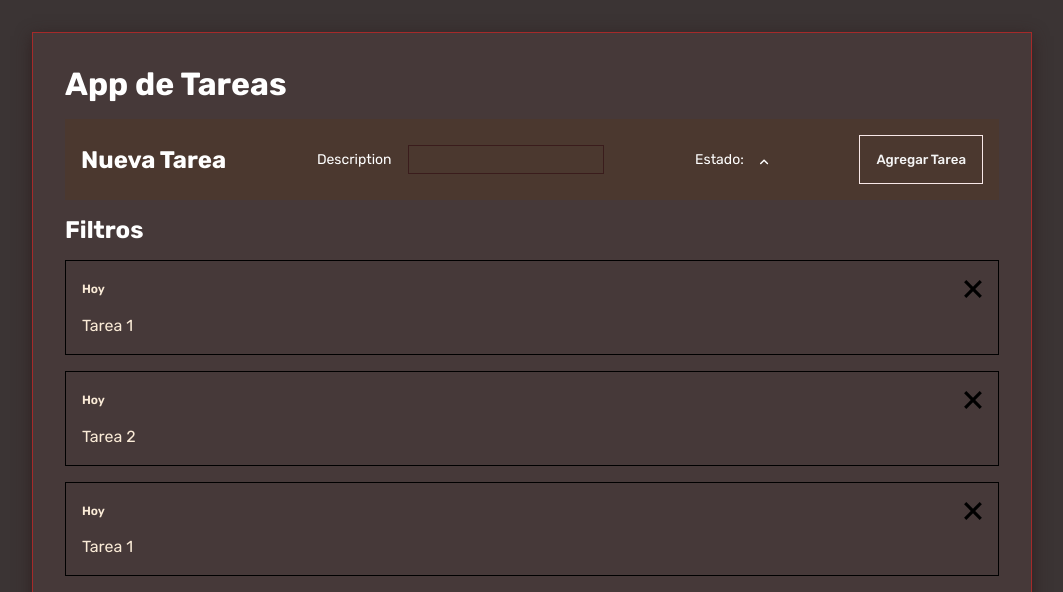
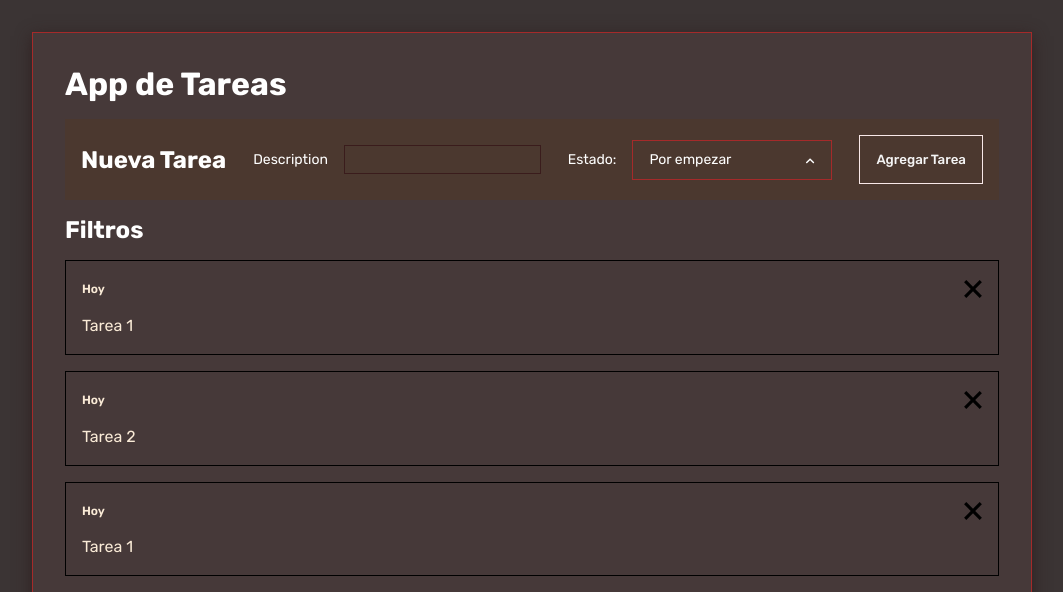
Before and after one commit to pablex72/task-manager-angular, an Angular app: page / in a window 1280 px wide. Shown: the top 592 px of the page, without its empty margins (108-1171 px from the left). Built offline with nearby package versions, Linux system fonts and the light colour scheme.

Commit message:
adicionando estilo a dropdown box

```diff
--- a/src/app/components/dropdown/dropdown.component.css
+++ /dev/null
@@ -1,3 +0,0 @@
-:host {
-  display: block;
-}
--- a/src/app/components/dropdown/dropdown.component.html
+++ b/src/app/components/dropdown/dropdown.component.html
@@ -1,11 +1,11 @@
 <div class="selectContainer">
   <div (click)="toggleDropdown()" class="select">
-    <ng-container *ngIf="optionSelected?.name; else placeholderTemplate">
+    <ng-container *ngIf="optionsSelected?.name; else placeholderTemplate">
       <p class="option-select">
-        <span>{{ optionSelected.name }}</span>
+        <span>{{ optionsSelected.name }}</span>
       </p>
     </ng-container>
-    <app-arrow />
+    <app-arrow [open]="open"/>
   </div>
   <div class="options" *ngIf="open">
     <div
--- /dev/null
+++ b/src/app/components/dropdown/dropdown.component.scss
@@ -0,0 +1,49 @@
+$select_width: 200px;
+$select_height: 40px;
+
+.selectContainer {
+  position:relative;
+  display: flex;
+  flex-direction: column;
+  cursor: pointer;
+  width: 100%;
+  min-width: $select_width;
+
+  .option-selected {
+    width: fit-content;
+  }
+
+  .select {
+    width: 100%;
+    color: white;
+    height: $select_height;
+    border: 1px solid brown;
+    font-size: 14px;
+    padding: 0 1rem;
+    display: flex;
+    align-items: center;
+    justify-content: space-between;
+
+    .withOpacity {
+      color: gray;
+    }
+
+    &:hover {
+      transition-duration: 0.3s;
+      filter: brightness(1.5);
+    }
+  }
+
+  .options {
+    position: fixed;
+    display: flex;
+    flex-direction: column;
+    margin-top: $select_height;
+    width: $select_width;
+    max-height: 200px;
+    overflow-y: scroll;
+    overflow-x: hidden;
+    border: 1px solid burlywood;
+    z-index: 999;
+  }
+}
--- a/src/app/components/dropdown/dropdown.component.ts
+++ b/src/app/components/dropdown/dropdown.component.ts
@@ -7,12 +7,12 @@ import { ArrowComponent } from "./components/arrow.component";
   standalone: true,
   imports: [BrowserModule, ArrowComponent],
   templateUrl: './dropdown.component.html',
-  styleUrls: ['./dropdown.component.css'],
+  styleUrls: ['./dropdown.component.scss'],
 })
 export class DropdownComponent {
   @Input() placeholder?: string
   @Input() options: any[] = []
-  @Input() optionSelected?: any
+  @Input() optionsSelected?: any
   @Output() onSelected: EventEmitter<any> = new EventEmitter<any>();
 
   public open: boolean = false;
--- a/src/app/components/todo-form/todo-form.component.html
+++ b/src/app/components/todo-form/todo-form.component.html
@@ -13,7 +13,7 @@
 
   <div class="form-group">
     <label for="description">Estado:</label>
-    <app-dropdown />
+    <app-dropdown [options]="statusOptions" [optionsSelected] = "newTodoStatus" (onSelected)="changeStatus($event)" />
   </div>
 
   <button type="submit">Agregar Tarea</button>
--- a/src/app/components/todo-form/todo-form.component.ts
+++ b/src/app/components/todo-form/todo-form.component.ts
@@ -31,6 +31,9 @@ export class TodoFormComponent {
     this.todosService.addTodo(newTodo)
     this.newTodoDescription = ''
     this.newTodoStatus = formOptions[0]
+  }
 
+  public changeStatus(newStatus: { value: TodoStatus; name: string}){
+    this.newTodoStatus = newStatus;
   }
  }
```
